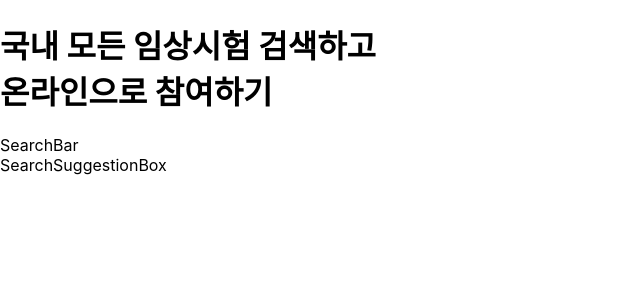
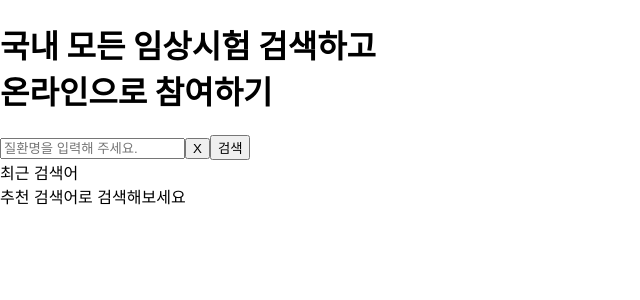
Before and after one commit to Chaam2/search-bar-clone, a React (Create React App) app: page / in a window 1280 px wide. Shown: the top 300 px of the page, without its empty margins (0-640 px from the left). Built offline with nearby package versions, Linux system fonts and the light colour scheme.

Commit message:
Feat : Search component 기본 프레임 구현

```diff
--- a/src/App.tsx
+++ b/src/App.tsx
@@ -1,8 +1,8 @@
 import React from 'react';
-import SearchPage from './pages/SearchPage';
+import Search from './components/Search';
 
 function App() {
-  return <SearchPage />;
+  return <Search />;
 }
 
 export default App;
--- a/src/components/search/SearchBar.tsx
+++ b/src/components/search/SearchBar.tsx
@@ -1,11 +1,28 @@
-import React from 'react';
+/** interface
+ * SearchBar UI rendering
+ * state management
+ */
+import React, { useState } from 'react';
 import SearchSuggestionBox from './SearchSuggestionBox';
 
 const SearchBar = () => {
+  const [keyword, setKeyword] = useState('');
+
   return (
     <div>
-      SearchBar
-      <SearchSuggestionBox />
+      <div>
+        <input
+          type="text"
+          placeholder="질환명을 입력해 주세요."
+          value={keyword}
+          onChange={e => {
+            setKeyword(e.target.value);
+          }}
+        />
+        <button>X</button>
+        <button>검색</button>
+      </div>
+      <SearchSuggestionBox keyword={keyword} />
     </div>
   );
 };
--- a/src/components/search/SearchSuggestionBox.tsx
+++ b/src/components/search/SearchSuggestionBox.tsx
@@ -4,8 +4,24 @@
  */
 import React from 'react';
 
-const SearchSuggestionBox = () => {
-  return <div>SearchSuggestionBox</div>;
+interface ISearchSuggestionBoxProps {
+  keyword: string;
+}
+const SearchSuggestionBox = ({ keyword }: ISearchSuggestionBoxProps) => {
+  if (!keyword) {
+    return (
+      <div>
+        <div>최근 검색어</div>
+        <div>추천 검색어로 검색해보세요</div>
+      </div>
+    );
+  }
+  return (
+    <div>
+      <div>{keyword}</div>
+      <div>추천 검색어</div>
+    </div>
+  );
 };
 
 export default SearchSuggestionBox;
--- a/src/pages/SearchPage.tsx
+++ b/src/components/search/index.tsx
@@ -2,7 +2,7 @@
  * searchPage UI rendering
  */
 import React from 'react';
-import SearchBar from '../components/search/SearchBar';
+import SearchBar from './SearchBar';
 
 const SearchPage = () => {
   return (
```
